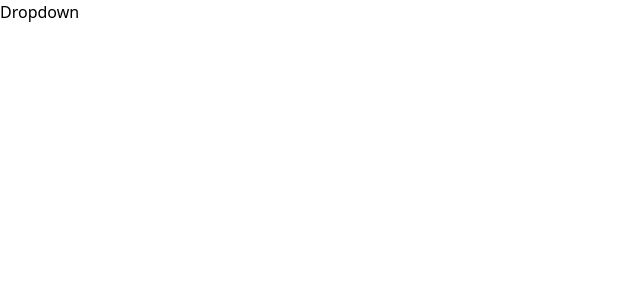
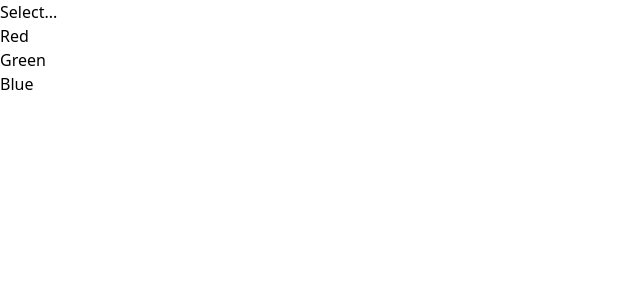
Before and after one commit to cheehwatang/react-components-library, a React (Create React App) app: page / in a window 1280 px wide. Shown: the top 300 px of the page, without its empty margins (0-640 px from the left). Built offline with nearby package versions, Linux system fonts and the light colour scheme.

Commit message:
list out the default and options for the dropdown menu

```diff
--- a/src/components/Dropdown.js
+++ b/src/components/Dropdown.js
@@ -1,5 +1,14 @@
 function Dropdown({ options }) {
-  return <div>Dropdown</div>;
+  const renderedOptions = options.map((option) => {
+    return <div key={option.value}>{option.label}</div>;
+  });
+
+  return (
+    <div>
+      <div>Select...</div>
+      <div>{renderedOptions}</div>
+    </div>
+  );
 }
 
 export default Dropdown;
```
